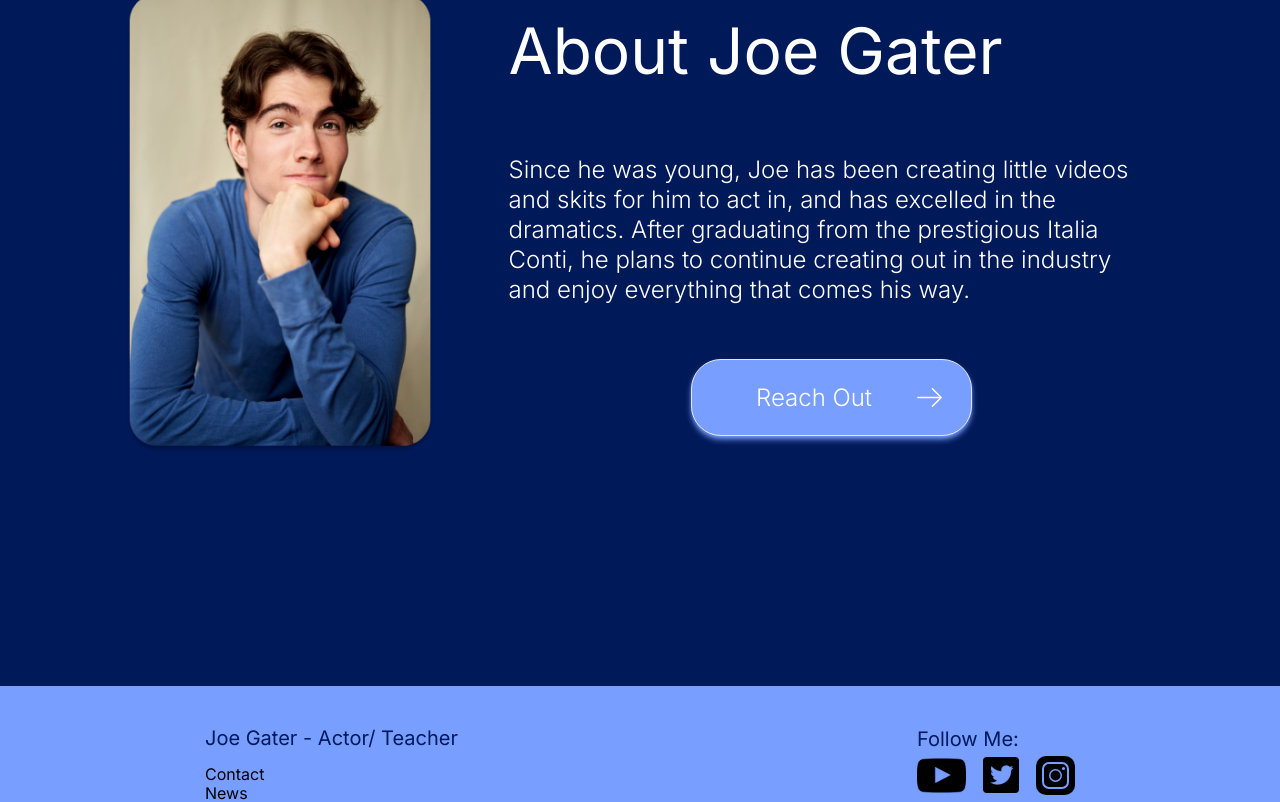
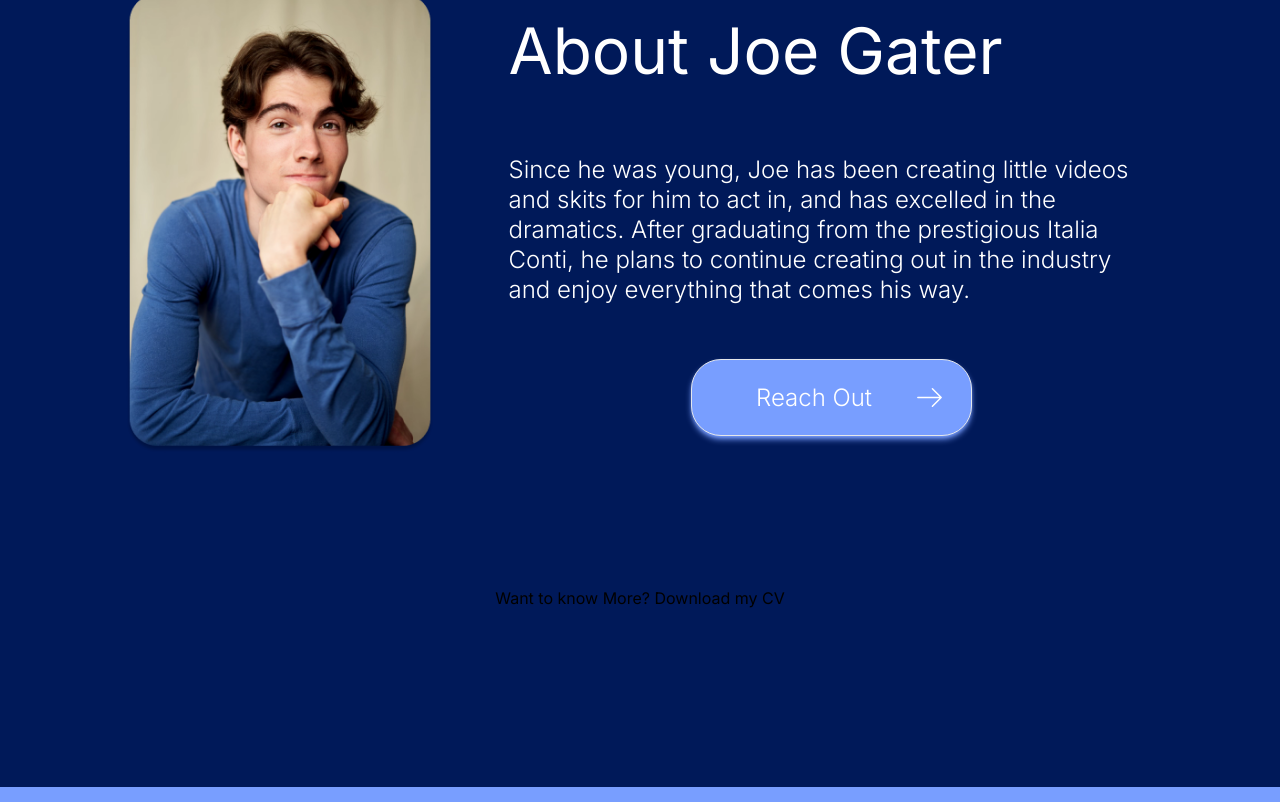
Before and after one commit to manuelking/jg-site, a Next.js app: page / in a window 1280 px wide. Shown: the part 1398-2200 px from the top of the page. Built offline with nearby package versions, Linux system fonts and the light colour scheme.

Commit message:
testing cv download link, added acting pdf

```diff
--- a/pages/index.js
+++ b/pages/index.js
@@ -16,7 +16,7 @@ export default function Home() {
         <Navbar />
       </div>
 
-      <div className="bg-primary relative flex justify-center items-center pt-[80px] px-10 pb-[177px]">
+      <div className="bg-primary relative flex justify-center items-center pt-[80px] px-10 pb-[77px]">
         <div className="max-w-[1029px] w-full z-10">
           <Hero />
           <HeroSection />
@@ -34,6 +34,12 @@ export default function Home() {
         />
       </div>
 
+      <div className="bg-primary relative flex justify-center items-center px-10 pb-[177px]">
+        <div className="max-w-[1029px] w-full z-10">
+          <p className="text-center">Want to know More? Download my CV</p>
+        </div>
+      </div>
+
       <div>
         <Footer />
       </div>
```
Also changed, not shown: 1 other file (tests, documents, lock files or other folders).
